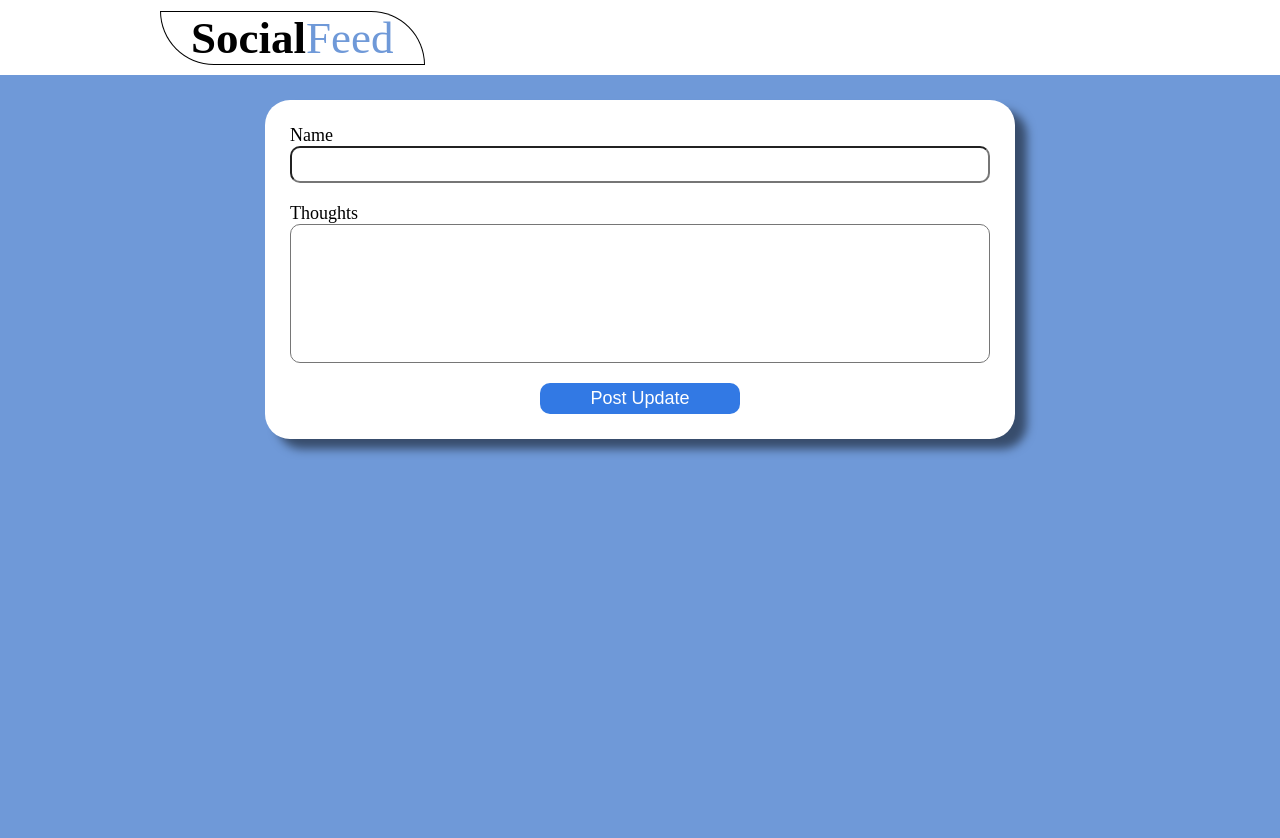
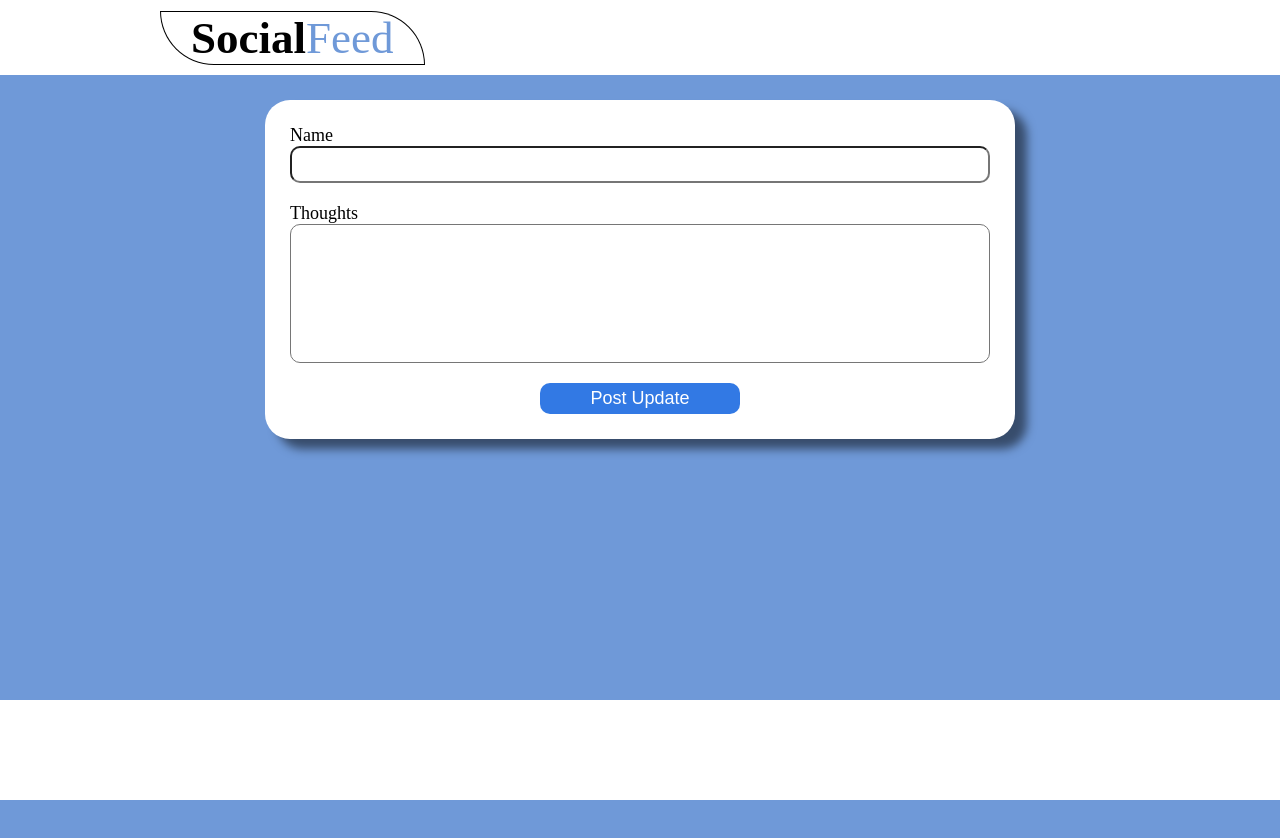
Before and after one commit to CPRCantrell/Social-Feed, a React (Create React App) app: page / in a window 1280 px wide. Shown: the top 838 px of the page. After the commit the page ends 800 px from the top, so only its background shows below. Built offline with nearby package versions, Linux system fonts and the light colour scheme.

Commit message:
📦 NEW: Added a footer

```diff
--- a/src/App.css
+++ b/src/App.css
@@ -1,9 +1,16 @@
+.web-container{
+    display: flex;
+    /* padding-top: 75px; */
+    width: 100%;
+    min-height: 100vh;
+    flex-direction: column;
+    justify-content: space-between;
+}
+
 .content-container{
     display: flex;
+    width: 100%;
     padding-top: 75px;
-    width: 100vw;
-    min-height: 100vh;
-    margin-bottom: -100px;
     flex-direction: column;
     align-items: center;
 }
@@ -14,6 +21,13 @@
     border-radius: 25px;
     width: 750px;
     box-shadow: 12px 10px 10px hsla(0, 0%, 0%, 0.5);
+}
+
+footer{
+    margin-top: 25px;
+    width: 100%;
+    height: 100px;
+    background-color: white;
 }
 
 @media only screen and (max-width: 850px){
--- a/src/App.js
+++ b/src/App.js
@@ -16,13 +16,17 @@ function App() {
   return (
     <div>
       <NavBar/>
-      <div className='content-container'>
+      <div className='web-container'>
+        <section className='content-container'>
           <div className='box'>
             <CreatePostForm newPost={newPost}/>
           </div>
           <div className='box'>
             <PostList allPosts={posts} />
           </div>
+        </section>
+        <footer>
+        </footer>
       </div>
     </div>
   );
```
Lines whose indentation alone changed are shown as unchanged.
